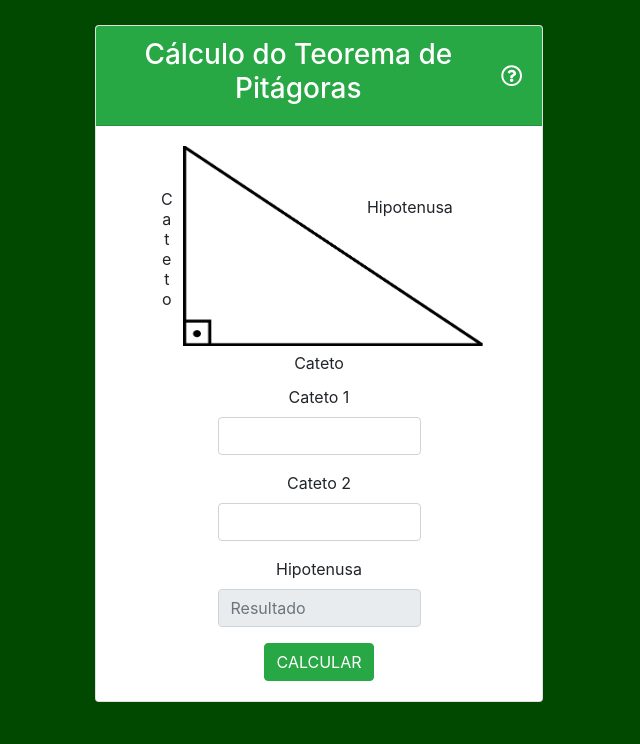
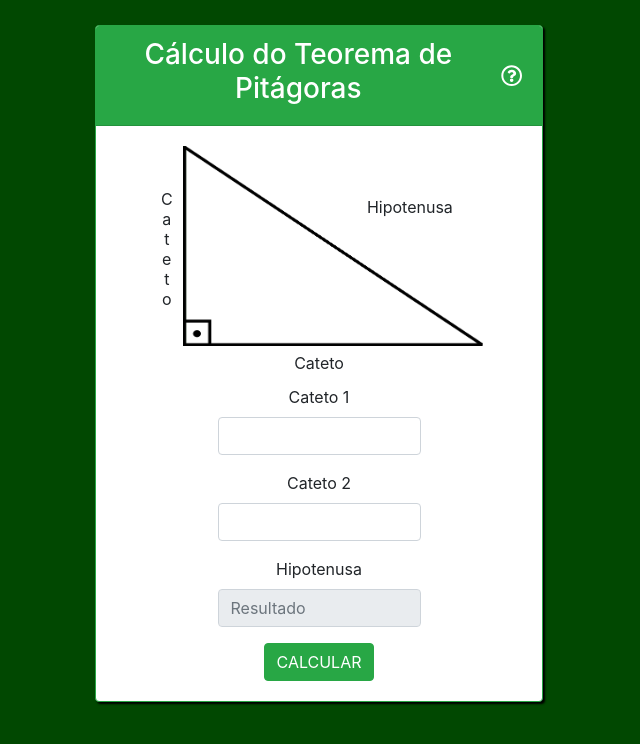
Before and after one commit to fmanechini/calculadora_pitagoras, a website: page index.html in a window 1280 px wide. Shown: the whole page, without its empty margins (321-961 px from the left). Drawn offline with nearby package versions, Linux system fonts and the light colour scheme.

Commit message:
changed box shadow and border

```diff
--- a/assets/css/style.css
+++ b/assets/css/style.css
@@ -24,6 +24,8 @@ body .card {
     width: 35%;
     margin: 25px auto;
     min-width: 370px;
+    border-color: #28a745;
+    box-shadow: 2px 2px 2px black;
 }
 
 div .card-header {
@@ -32,6 +34,7 @@ div .card-header {
     align-items: center;
     background-color: #28a745;
     color: white;
+
 }
 
 h3 {
```
